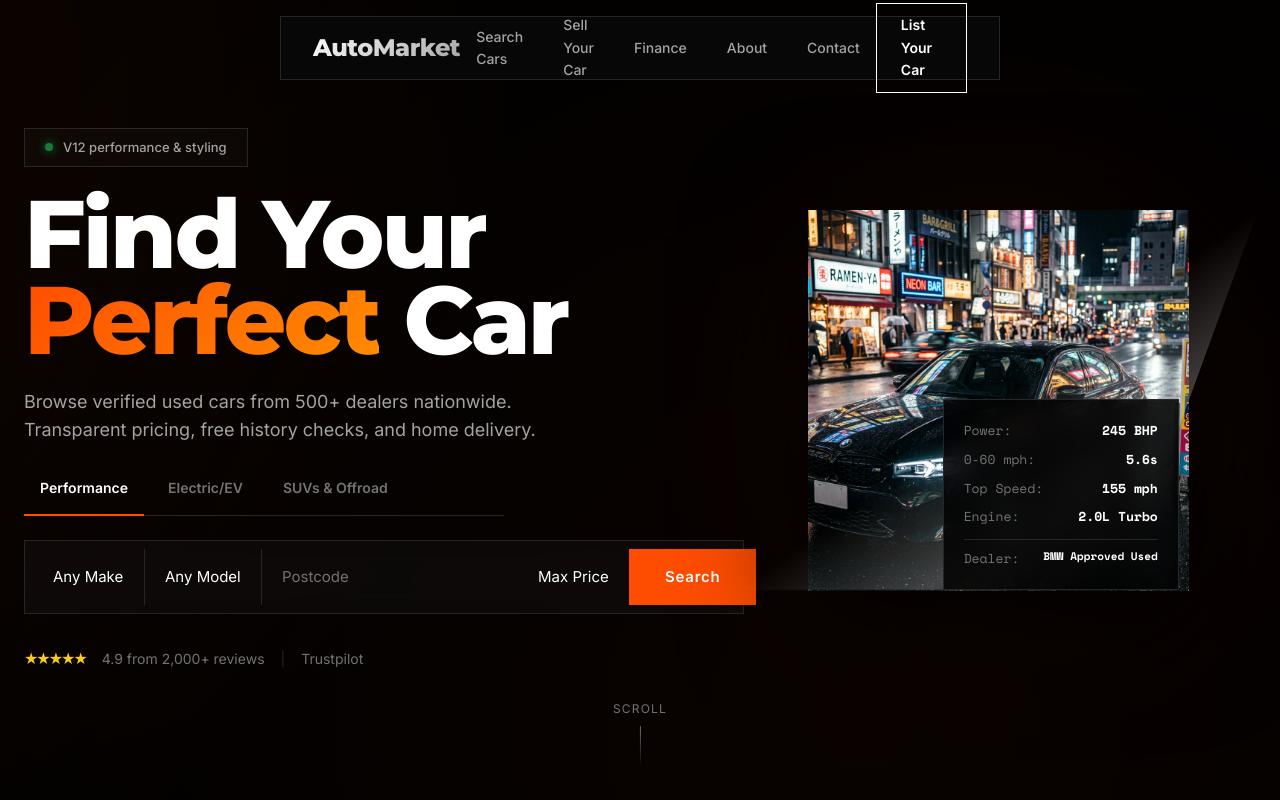
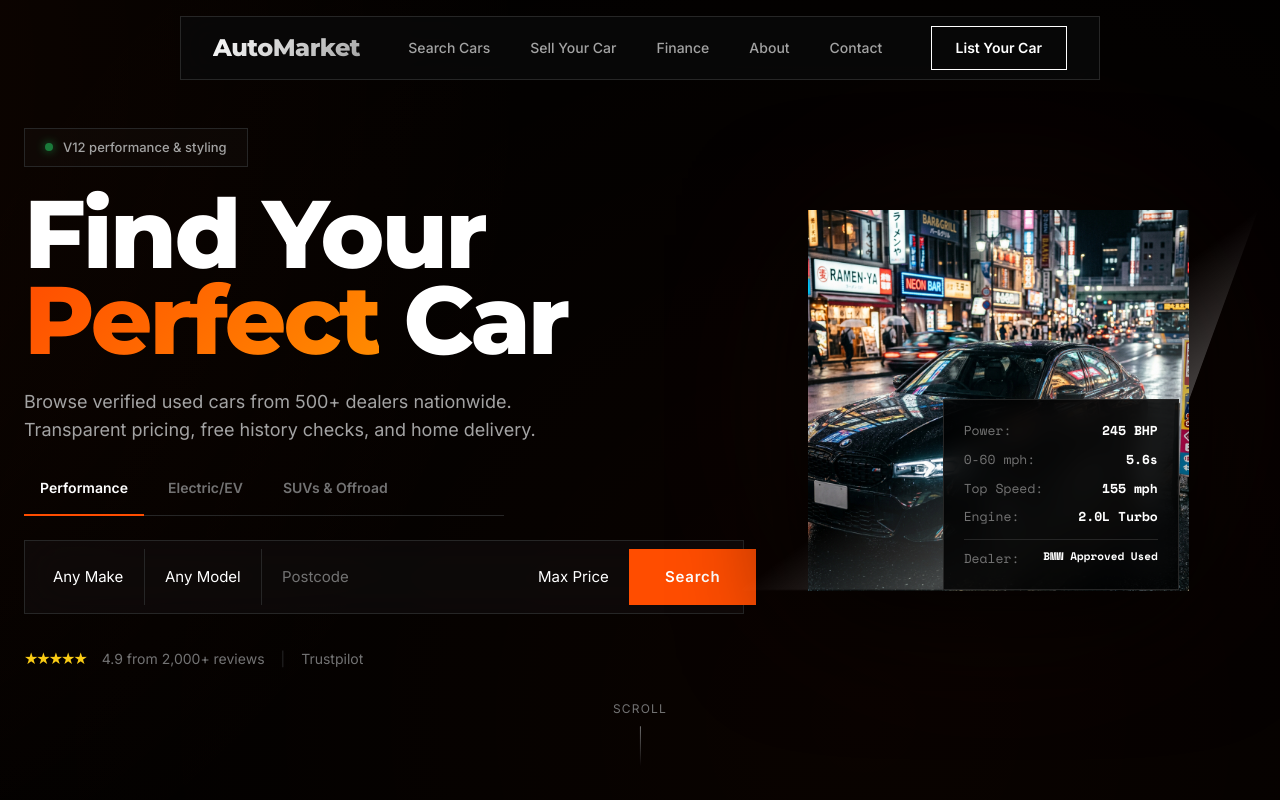
Before and after one commit to shehz-max/Automarket-landing-page, a Next.js app: page / in a window 1280 px wide. Shown: the top 800 px of the page. Built offline with nearby package versions, Linux system fonts and the light colour scheme.

Commit message:
fix: register ScrollTrigger in SmoothScroll to prevent live runtime crash, expand default navbar width, adjust media query breakpoint

```diff
--- a/app/components/SmoothScroll.tsx
+++ b/app/components/SmoothScroll.tsx
@@ -7,6 +7,9 @@
 
 export default function SmoothScroll({ children }: { children: React.ReactNode }) {
   useEffect(() => {
+    // Register ScrollTrigger to prevent runtime crashes when ScrollTrigger.update is referenced
+    gsap.registerPlugin(ScrollTrigger);
+
     const lenis = new Lenis({
       lerp: 0.08,        // Heavy, luxurious feel — DO NOT CHANGE
       duration: 1.8,     // Long duration for weight — DO NOT CHANGE
--- a/app/globals.css
+++ b/app/globals.css
@@ -188,7 +188,7 @@
   left: 50%;
   transform: translateX(-50%);
   width: calc(100% - 32px);
-  max-width: 720px; /* Starts compact in the middle */
+  max-width: 920px; /* Starts compact in the middle with ample space for logo and links */
   height: 64px;
   z-index: var(--z-sticky);
   display: flex;
@@ -382,7 +382,7 @@
 .mobile-menu.open .mobile-nav-link:nth-child(4) { opacity: 1; transform: none; transition-delay: 0.20s; }
 .mobile-menu.open .mobile-nav-link:nth-child(5) { opacity: 1; transform: none; transition-delay: 0.25s; }
 
-@media (max-width: 768px) {
+@media (max-width: 1024px) {
   .navbar {
     top: 0;
     width: 100%;
```
